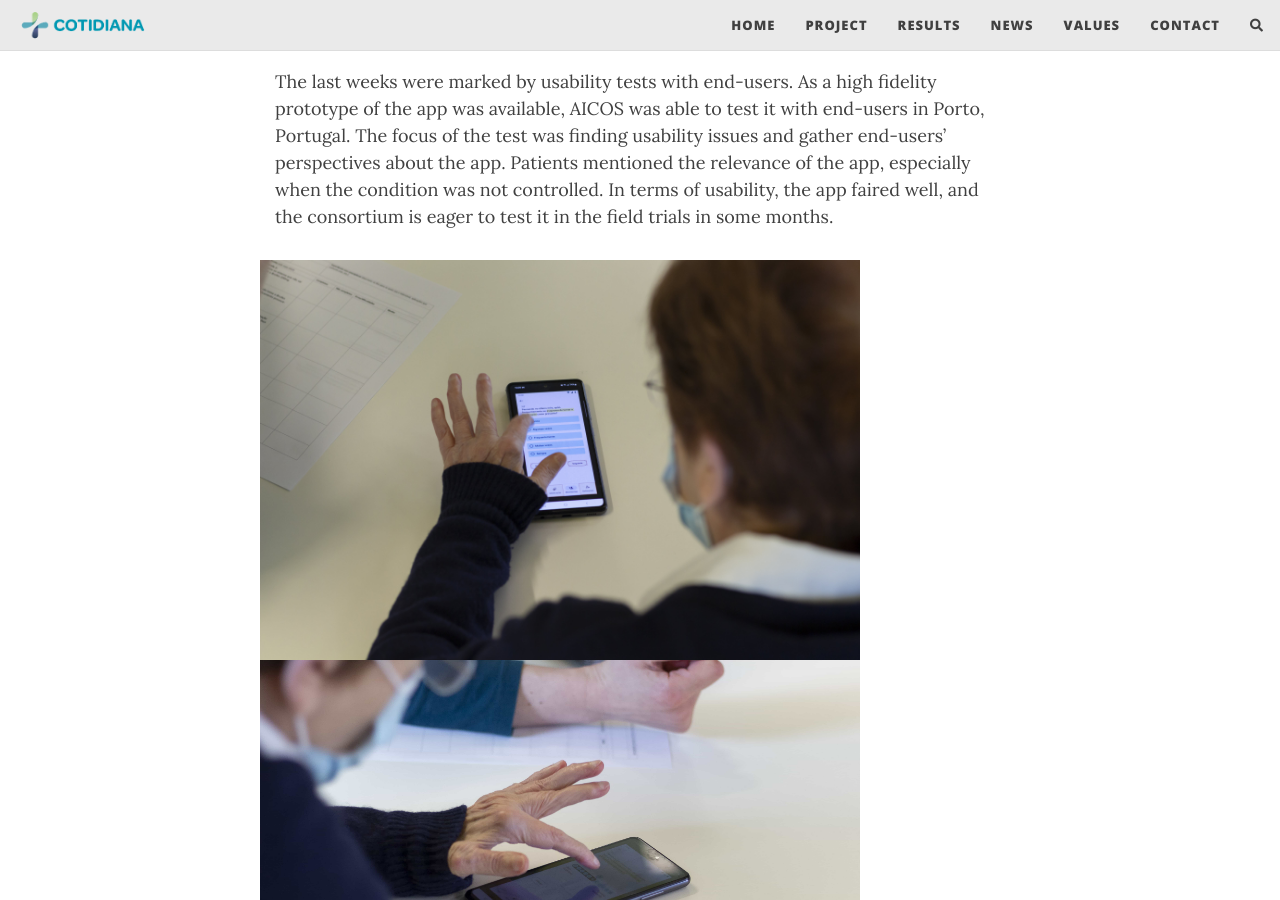
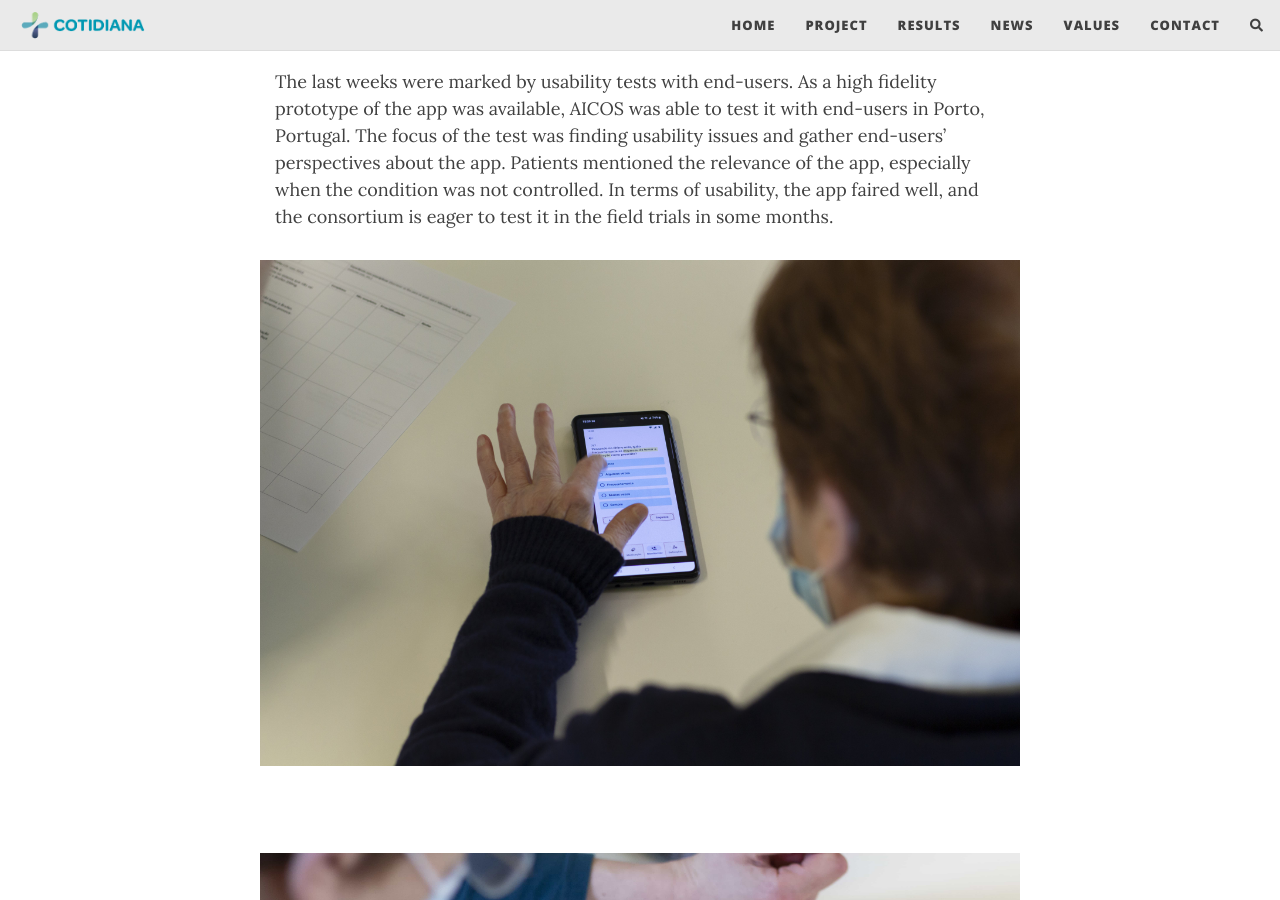
Before and after one commit to fraunhoferportugal/cotidiana-website, a Jekyll site: the page built from _posts/2022-05-13-usability-tests.md, in a window 1280 px wide and 900 px high, scrolled down 304 px. Built offline with Jekyll 4.4.1, drawn with Linux system fonts in a browser that asks for light colours; nearby versions of some CDN libraries; comment, search, counter and statistics services are not loaded.

Commit message:
Update 2022-05-13-usability-tests.md

```diff
--- a/_posts/2022-05-13-usability-tests.md
+++ b/_posts/2022-05-13-usability-tests.md
@@ -10,19 +10,19 @@
 The last weeks were marked by usability tests with end-users. As a high fidelity prototype of the app was available, AICOS was able to test it with end-users in Porto, Portugal. The focus of the test was finding usability issues and gather end-users' perspectives about the app. Patients mentioned the relevance of the app, especially when the condition was not controlled. In terms of usability, the app faired well, and the consortium is eager to test it in the field trials in some months.
 
 <div class="row">
-		<img src="{{site.baseurl}}/assets/img/usability-test-1.jpg" alt="Picture from usability test" width="600"/>
-</div>
+		<img src="{{site.baseurl}}/assets/img/usability-test-1.jpg" alt="Picture from usability test" width="800"/>
+</div><br/>
 
 <div class="row">
-		<img src="{{site.baseurl}}/assets/img/usability-test-2.jpg" alt="Picture from usability test" width="600"/>
-</div>
+		<img src="{{site.baseurl}}/assets/img/usability-test-2.jpg" alt="Picture from usability test" width="800"/>
+</div><br/>
 
 
 <div class="row">
 	<div class="col-sm-4">
-		<img src="{{site.baseurl}}/assets/img/usability-test-3.jpg" alt="Picture from usability test" width="200"/>
+		<img src="{{site.baseurl}}/assets/img/usability-test-3.jpg" alt="Picture from usability test" width="300"/>
 	</div>
 	<div class="col-sm-4">
-		<img src="{{site.baseurl}}/assets/img/usability-test-4.jpg" alt="Picture from usability test" width="200"/>
+		<img src="{{site.baseurl}}/assets/img/usability-test-4.jpg" alt="Picture from usability test" width="300"/>
 </div>
 <br/>
```
